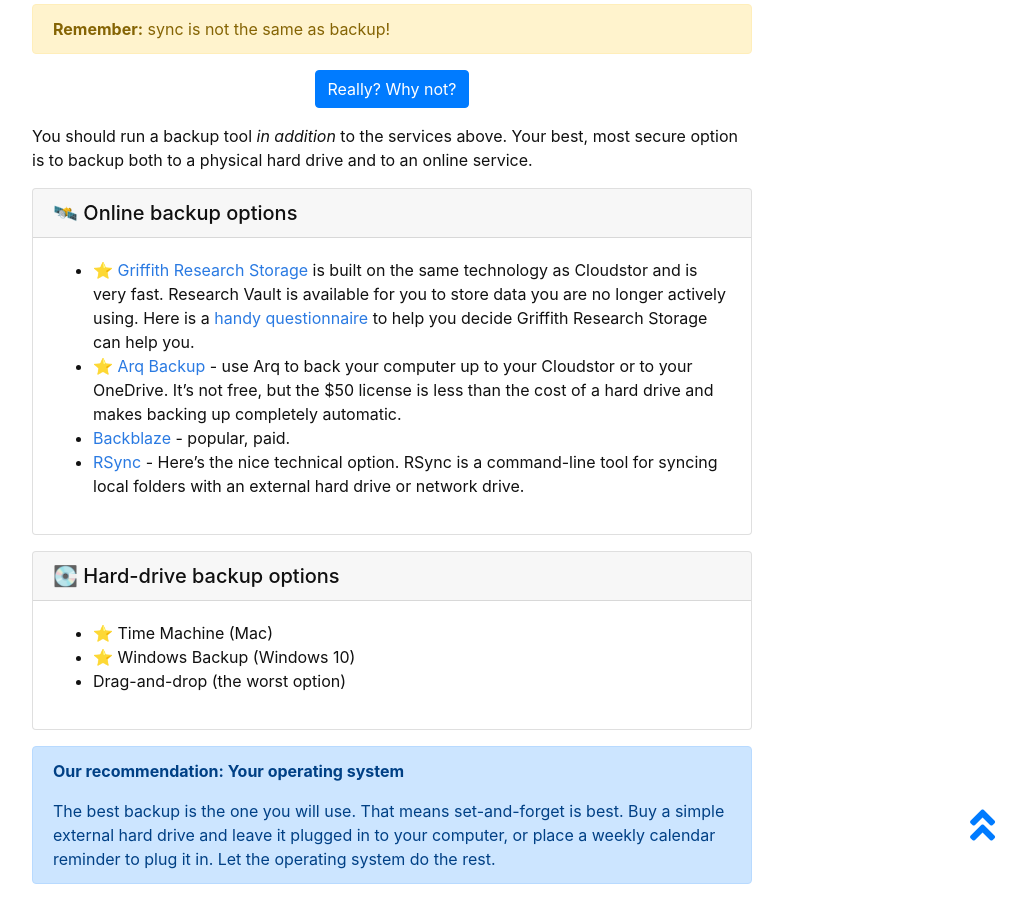
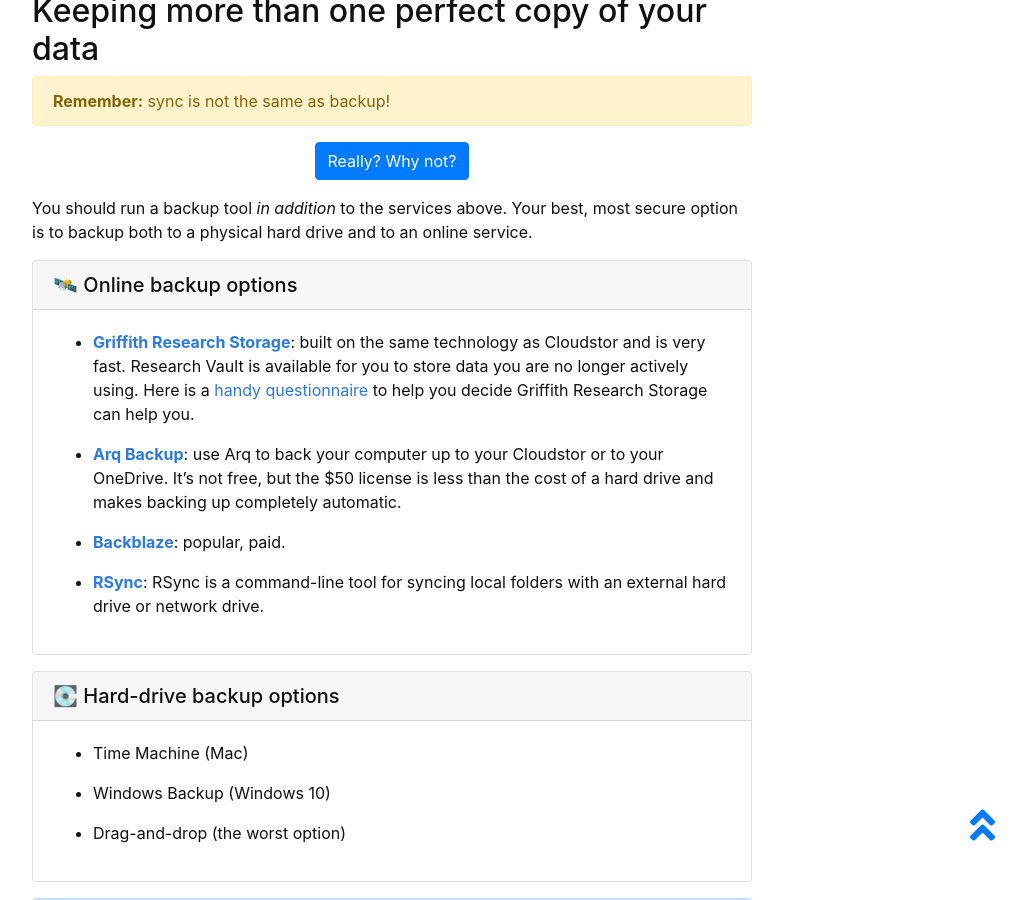
Before and after one commit to GriffithUniLibrary/digital-tools-modular, a Jekyll site: the page built from content/0-prep-backup.md, in a window 1280 px wide and 900 px high, scrolled down 1617 px. Shown: the whole window, without its empty margins (248-1274 px from the left). Built offline with Jekyll 4.4.1, drawn with Linux system fonts in a browser that asks for light colours; our own code applies the rules of GitHub Pages for plain Markdown files; some of the changed text lies outside the part shown.

```diff
--- a/content/0-prep-backup.md
+++ b/content/0-prep-backup.md
@@ -58,18 +61,23 @@ Because when you're syncing, if you delete something from your computer, it's al
 You should run a backup tool *in addition* to the services above. Your best, most secure option is to backup both to a physical hard drive and to an online service.
 
 {% capture backupoptions %}
- - ⭐️ [Griffith Research Storage](https://research-storage.griffith.edu.au) is built on the same technology as Cloudstor and is very fast. Research Vault is available for you to store data you are no longer actively using.
- Here is a [handy questionnaire](https://research-storage.griffith.edu.au/compare) to help you decide Griffith Research Storage can help you.
- - ⭐️ [Arq Backup](www.arqbackup/com) - use Arq to back your computer up to your Cloudstor or to your OneDrive. It's not free, but the $50 license is less than the cost of a hard drive and makes backing up completely automatic.
- - [Backblaze](https://www.backblaze.com) - popular, paid.
- - [RSync](https://rsync.samba.org) - Here's the nice technical option. RSync is a command-line tool for syncing local folders with an external hard drive or network drive.
+ - **[Griffith Research Storage](https://research-storage.griffith.edu.au)**: built on the same technology as Cloudstor and is very fast. Research Vault is available for you to store data you are no longer actively using. Here is a [handy questionnaire](https://research-storage.griffith.edu.au/compare) to help you decide Griffith Research Storage can help you.
+
+ - **[Arq Backup](www.arqbackup/com)**: use Arq to back your computer up to your Cloudstor or to your OneDrive. It's not free, but the $50 license is less than the cost of a hard drive and makes backing up completely automatic.
+
+ - **[Backblaze](https://www.backblaze.com)**: popular, paid.
+
+ - **[RSync](https://rsync.samba.org)**: RSync is a command-line tool for syncing local folders with an external hard drive or network drive.
 {% endcapture %}
 {% include card.html header="🛰 Online backup options" text=backupoptions %}
 
 {% capture hdbackups %}
- - ⭐️ Time Machine (Mac)
- - ⭐️ Windows Backup (Windows 10)
+ - Time Machine (Mac)
+
+ - Windows Backup (Windows 10)
+
  - Drag-and-drop (the worst option)
+
  {% endcapture %}
 
 {% include card.html header="💽 Hard-drive backup options" text=hdbackups %}
```
Also changed, not shown: other parts of content/0-prep-backup.md (+7 -4 lines), content/3-analysis-stats.md (+4 -0 lines).
